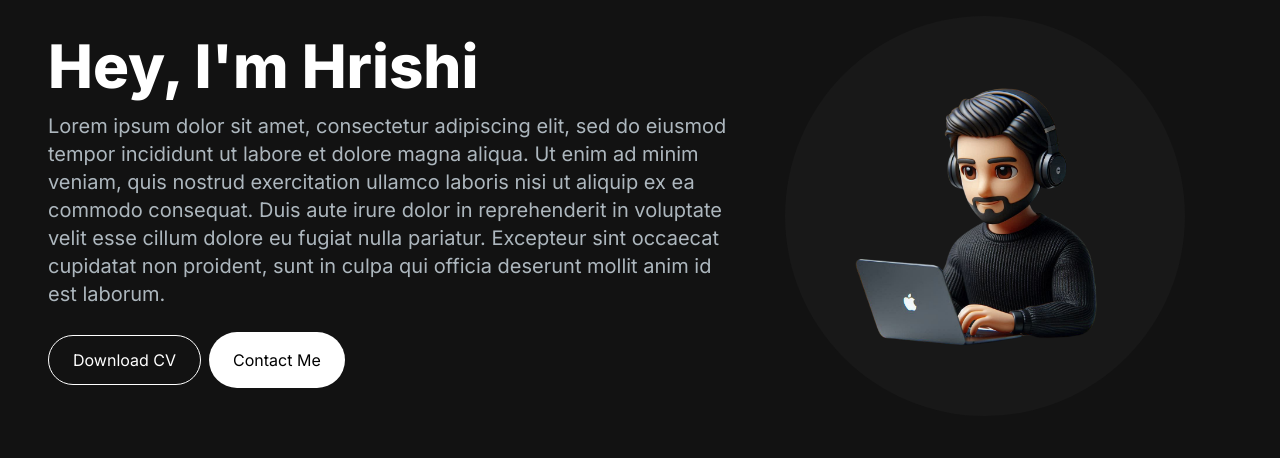
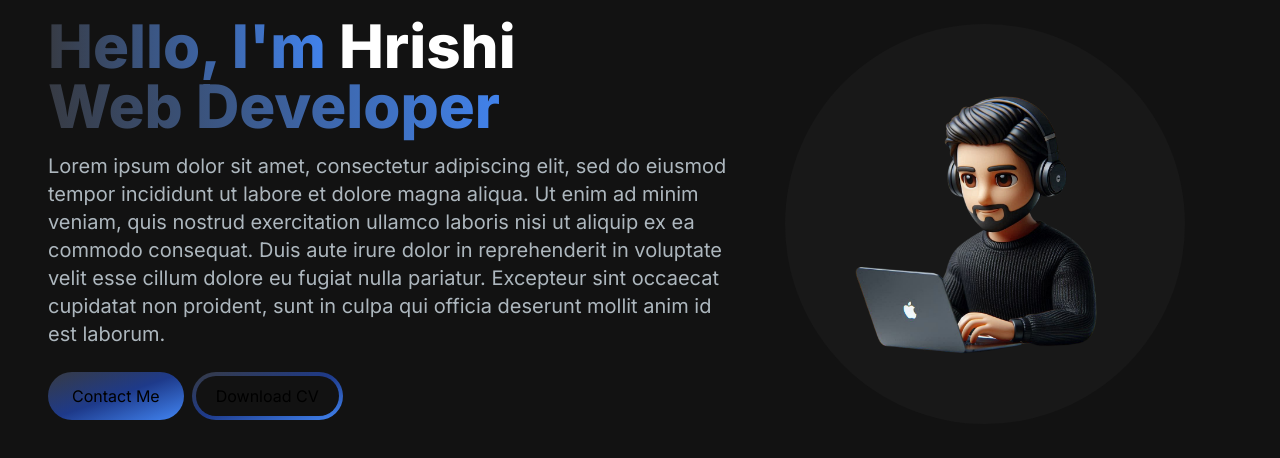
Before and after one commit to Hrishirt/hrishishah.github.io, a Next.js app: page / in a window 1280 px wide. Shown: the top 458 px of the page. Built offline with nearby package versions, Linux system fonts and the light colour scheme.

Commit message:
Finished Hero Section
Added the typewriter function, fixed the resume download, made the theme.

```diff
--- a/src/app/components/HeroSection.jsx
+++ b/src/app/components/HeroSection.jsx
@@ -1,14 +1,40 @@
+"use client";
 import React from 'react'
 import Image from 'next/image';
+
+import { TypeAnimation } from 'react-type-animation';
+
+
+
 export const HeroSection = () => {
   return (
   <section>
-    <div className="grid grid-cols-1 lg:grid-cols-12">
-        <div className="col-span-7 place-self-center">
-            <h1 className = "text-white mb-4 text-4xl lg:text-6xl font-extrabold">
-                Hey, I'm Hrishi
+    <div className="grid grid-cols-1 sm:grid-cols-12">
+        <div className="col-span-7 place-self-center text-center sm:text-left">
+            <h1 className = "text-white mb-4 text-4xl sm:text-5xl lg:text-6xl font-extrabold">
+            <span className="text-transparent bg-clip-text bg-gradient-to-r from-[#373B44] to-[#4286f4]">
+              Hello, I'm{" "}
+            </span>
+            Hrishi
+            <br></br>
+            <TypeAnimation
+            className='text-transparent bg-clip-text bg-gradient-to-r from-[#373B44] to-[#4286f4]'
+            sequence={[
+                // Same substring at the start will only be typed out once, initially
+                'Software Developer',
+                1000, // wait 1s before replacing "Mice" with "Hamsters"
+                'Web Developer',
+                1000,
+                'UI/UX Designer',
+                1000,
+
+            ]}
+            wrapper="span"
+            speed={20}
+            repeat={Infinity}
+            />
             </h1>
-            <p className="text-[#ADB7Be] text-lg mb-6 lg:text-xl">
+            <p className="text-[#ADB7Be] text-base sm:text-lg mb-6 lg:text-xl">
                 Lorem ipsum dolor sit amet, consectetur adipiscing elit, sed do eiusmod tempor incididunt
                 ut labore et dolore magna aliqua. Ut enim ad minim veniam, quis nostrud exercitation ullamco
                 laboris nisi ut aliquip ex ea commodo consequat. Duis aute irure dolor in reprehenderit in
@@ -16,12 +42,14 @@
                 non proident, sunt in culpa qui officia deserunt mollit anim id est laborum.
             </p>
             <div>
+
+            <button className="px-6 py-3 w-full sm:w-fit rounded-full mr-2 mb-3 bg-gradient-to-br from-[#373B44] via-blue-900 to-[#4286f4] hover:bg-gradient-to-br hover:from-[#4286f4] hover:via-blue-900 hover:to-[#373B44] ">Contact Me</button>
+
             <a href="/Hrishi_SWE_Resume.pdf" download="Hrishi_Shah_Software_Engineering_Resume.pdf">
-                <button className='px-6 py-3 rounded-full bg-transparent mr-2 mb-3 hover:bg-slate-800 text-white border border-white'>
-                    Download CV
+                <button className='px-1 py-1 w-full sm:w-fit rounded-full bg-gradient-to-br from-[#373B44] via-blue-900 to-[#4286f4]  '>
+                    <span className='block bg-[#121212] hover:bg-slate-800 rounded-full px-5 py-2'>Download CV</span>
                 </button>
             </a>
-            <button className='px-6 py-4 rounded-full mr-4 bg-white hover:bg-slate-200 text-black'>Contact Me</button>
             </div>
         </div>
         <div className="col-span-5 place-self-center mt-4 lg:mt-0">
--- a/tailwind.config.js
+++ b/tailwind.config.js
@@ -1,4 +1,4 @@
-/** @type {import('tailwindcss').Config} */
+const colors = require("tailwindcss/colors");
 module.exports = {
   content: [
     "./src/pages/**/*.{js,ts,jsx,tsx,mdx}",
@@ -13,6 +13,11 @@
           "conic-gradient(from 180deg at 50% 50%, var(--tw-gradient-stops))",
       },
     },
+    colors: {
+      ...colors,
+      primary: colors.purple,
+      secondary: colors.pink,
+    },
   },
   plugins: [],
 };
```
Also changed, not shown: src/app/components/Navbar.jsx (added).
